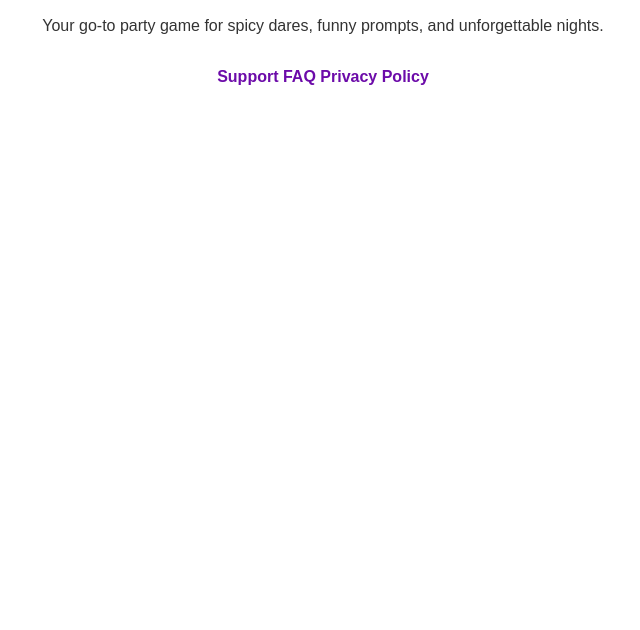
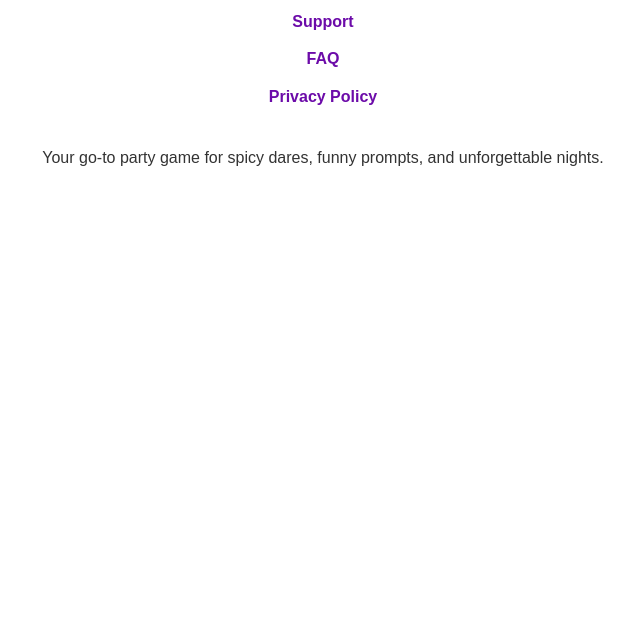
Before and after one commit to evimyftaraj/picolo-information, a plain HTML site: page index.html in a window 1280 px wide. Shown: the part 170-800 px from the top of the page, without its empty margins (317-957 px from the left). Drawn offline with Linux system fonts and the light colour scheme.

Commit message:
Update support page

```diff
--- a/index.html
+++ b/index.html
@@ -17,26 +17,34 @@
     h1 {
       color: #6C0BA9;
       font-size: 2em;
-      margin-bottom: 20px;
+      margin-bottom: 10px;
     }
-    a {
-      display: inline-block;
-      margin: 10px 0;
+    .nav {
+      display: flex;
+      flex-direction: column;
+      align-items: center;
+      margin-bottom: 30px;
+    }
+    .nav a {
+      margin: 6px 0;
       color: #6C0BA9;
       text-decoration: none;
       font-weight: bold;
     }
-    a:hover {
+    .nav a:hover {
       text-decoration: underline;
     }
   </style>
 </head>
 <body>
   <h1>Welcome to Picolo</h1>
-  <p>Your go-to party game for spicy dares, funny prompts, and unforgettable nights.</p>
 
+  <div class="nav">
     <a href="/picolo-information/support/">Support</a>
     <a href="/picolo-information/faq/">FAQ</a>
     <a href="/picolo-information/privacy/">Privacy Policy</a>
+  </div>
+
+  <p>Your go-to party game for spicy dares, funny prompts, and unforgettable nights.</p>
 </body>
 </html>
```
Also changed, not shown: faq/index.html (+2 -1 lines), privacy/index.html (+5 -0 lines), support/index.html (+2 -1 lines).
